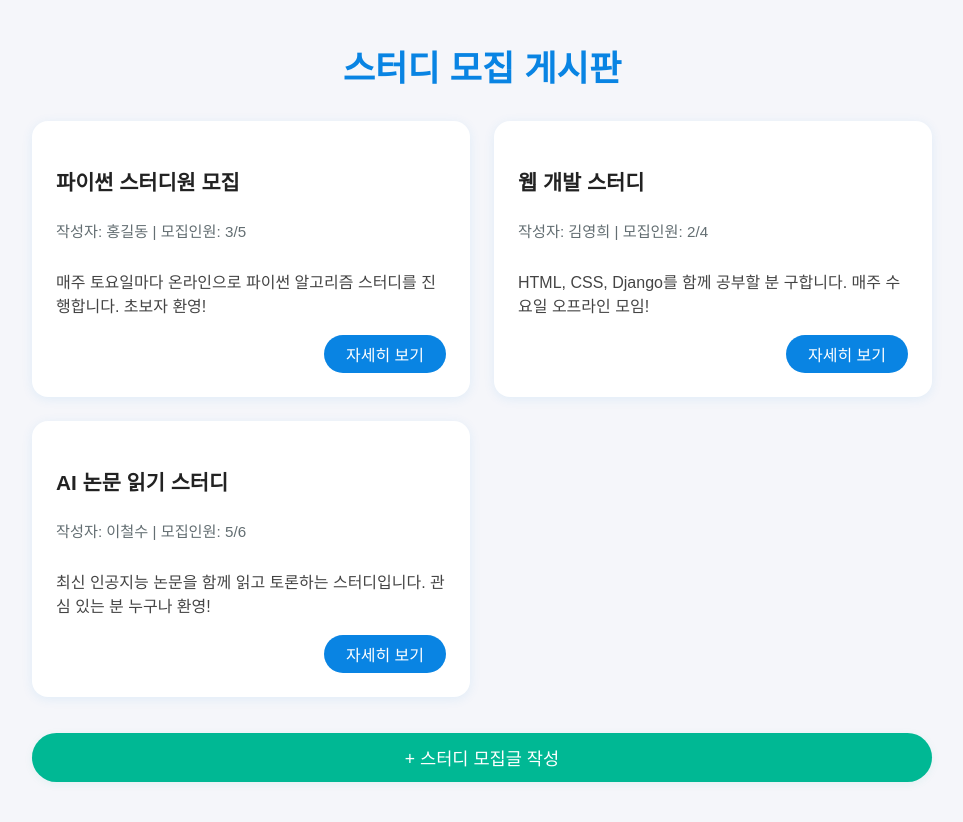
After one commit to jjjunny/AInity, a Django app: page /study/ in a window 1280 px wide. The commit adds this page. Shown: the whole page, without its empty margins (158-1121 px from the left). Run offline with Django 5.2, Linux system fonts and the light colour scheme.

Commit message:
Hyeongjun modify code

```diff
--- a/board_home/urls.py
+++ b/board_home/urls.py
@@ -6,6 +6,8 @@ urlpatterns = [
     path('', views.home, name='home'),
     path('account/', views.login_signup_view, name='login_signup'),
     path('school_notice/', views.school_notice_view, name='school_notice'),
+    path('study/', views.study_list, name='study_list'),
+    path('club/', views.club_list, name='club_list'),
     path('classchat/', views.classchat, name='classchat'),
     path('classchat/room/<str:room_name>/', views.room, name='room'),
     path('logout/', LogoutView.as_view(next_page='home'), name='logout'),
--- a/board_home/views.py
+++ b/board_home/views.py
@@ -14,6 +14,15 @@ def home(request):
 
 from .forms import CustomUserCreationForm, CustomAuthenticationForm
 
+def study_list(request):
+    # 스터디 모집 게시글 목록 가져오기 (예시)
+    # studies = Study.objects.all()
+    return render(request, 'board_home/study_list.html')  # , {'studies': studies}
+
+def club_list(request):
+    # 동아리 모집 게시글 목록 가져오기 (예시)
+    # clubs = Club.objects.all()
+    return render(request, 'board_home/club_list.html')  # , {'clubs': clubs}
 def login_signup_view(request):
     login_form = CustomAuthenticationForm()
     signup_form = CustomUserCreationForm()
--- /dev/null
+++ b/templates/board_home/study_list.html
@@ -0,0 +1,116 @@
+<!DOCTYPE html>
+<html lang="ko">
+<head>
+    <meta charset="UTF-8">
+    <title>스터디 모집 게시판</title>
+    <style>
+        body {
+            background: #f5f6fa;
+            font-family: 'Noto Sans KR', Arial, sans-serif;
+            margin: 0;
+        }
+        .container {
+            max-width: 900px;
+            margin: 40px auto;
+            padding: 0 16px;
+        }
+        .page-title {
+            font-size: 2.2rem;
+            margin-bottom: 30px;
+            color: #0984e3;
+            text-align: center;
+            font-weight: bold;
+        }
+        .card-list {
+            display: grid;
+            grid-template-columns: repeat(auto-fill, minmax(340px, 1fr));
+            gap: 24px;
+        }
+        .card {
+            background: #fff;
+            border-radius: 16px;
+            box-shadow: 0 2px 12px rgba(9,132,227,0.09);
+            padding: 24px;
+            display: flex;
+            flex-direction: column;
+            min-height: 180px;
+            transition: transform 0.15s;
+        }
+        .card:hover {
+            transform: translateY(-6px) scale(1.03);
+            box-shadow: 0 6px 20px rgba(9,132,227,0.15);
+        }
+        .card-title {
+            font-size: 1.3rem;
+            color: #222;
+            margin-bottom: 8px;
+            font-weight: bold;
+        }
+        .card-meta {
+            font-size: 0.95rem;
+            color: #636e72;
+            margin-bottom: 12px;
+        }
+        .card-desc {
+            color: #444;
+            font-size: 1rem;
+            margin-bottom: 18px;
+        }
+        .card-btn {
+            align-self: flex-end;
+            background: #0984e3;
+            color: #fff;
+            padding: 7px 22px;
+            border-radius: 20px;
+            text-decoration: none;
+            font-size: 1rem;
+            transition: background 0.2s;
+        }
+        .card-btn:hover {
+            background: #00b894;
+        }
+        .add-btn {
+            display: block;
+            margin: 36px auto 0;
+            background: #00b894;
+            color: #fff;
+            padding: 12px 36px;
+            border-radius: 30px;
+            font-size: 1.1rem;
+            text-decoration: none;
+            text-align: center;
+            box-shadow: 0 2px 8px rgba(0,184,148,0.08);
+            transition: background 0.2s;
+        }
+        .add-btn:hover {
+            background: #0984e3;
+        }
+    </style>
+</head>
+<body>
+    <div class="container">
+        <h2 class="page-title">스터디 모집 게시판</h2>
+        <div class="card-list">
+            <div class="card">
+                <h3 class="card-title">파이썬 스터디원 모집</h3>
+                <p class="card-meta">작성자: 홍길동 | 모집인원: 3/5</p>
+                <p class="card-desc">매주 토요일마다 온라인으로 파이썬 알고리즘 스터디를 진행합니다. 초보자 환영!</p>
+                <a href="#" class="card-btn">자세히 보기</a>
+            </div>
+            <div class="card">
+                <h3 class="card-title">웹 개발 스터디</h3>
+                <p class="card-meta">작성자: 김영희 | 모집인원: 2/4</p>
+                <p class="card-desc">HTML, CSS, Django를 함께 공부할 분 구합니다. 매주 수요일 오프라인 모임!</p>
+                <a href="#" class="card-btn">자세히 보기</a>
+            </div>
+            <div class="card">
+                <h3 class="card-title">AI 논문 읽기 스터디</h3>
+                <p class="card-meta">작성자: 이철수 | 모집인원: 5/6</p>
+                <p class="card-desc">최신 인공지능 논문을 함께 읽고 토론하는 스터디입니다. 관심 있는 분 누구나 환영!</p>
+                <a href="#" class="card-btn">자세히 보기</a>
+            </div>
+        </div>
+        <a href="#" class="add-btn">+ 스터디 모집글 작성</a>
+    </div>
+</body>
+</html>
```
Also changed, not shown: templates/board_home/club_list.html (added, +116 -0 lines), templates/board_home/home.html (+6 -2 lines), templates/board_home/login_signup.html (+61 -66 lines).
